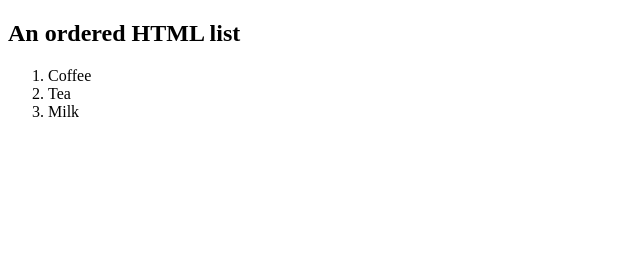
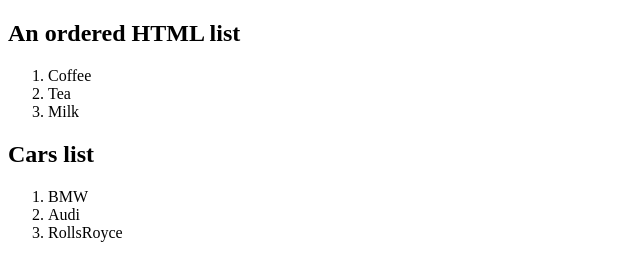
Before and after one commit to santoshbgr/tagex, a plain HTML site: page index.html in a window 1280 px wide. Shown: the whole page, without its empty margins (0-640 px from the left). Drawn offline with Linux system fonts and the light colour scheme.

Commit message:
Added cars list

```diff
--- a/index.html
+++ b/index.html
@@ -10,5 +10,12 @@
   <li>Milk</li>
 </ol>
 
+<h2>Cars list</h2>
+
+<ol>
+  <li>BMW</li>
+  <li>Audi</li>
+  <li>RollsRoyce</li>
+</ol>
 </body>
 </html>
```
